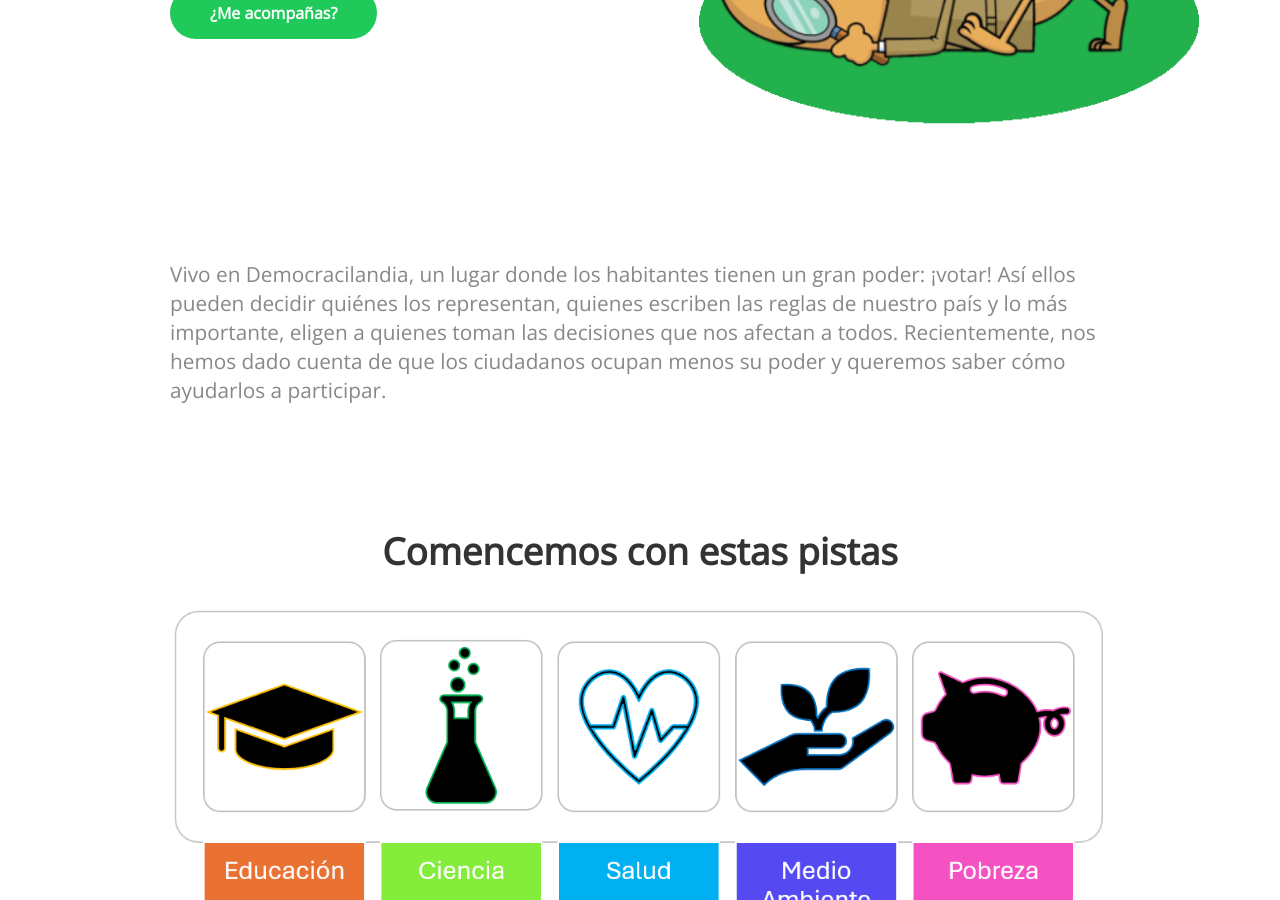
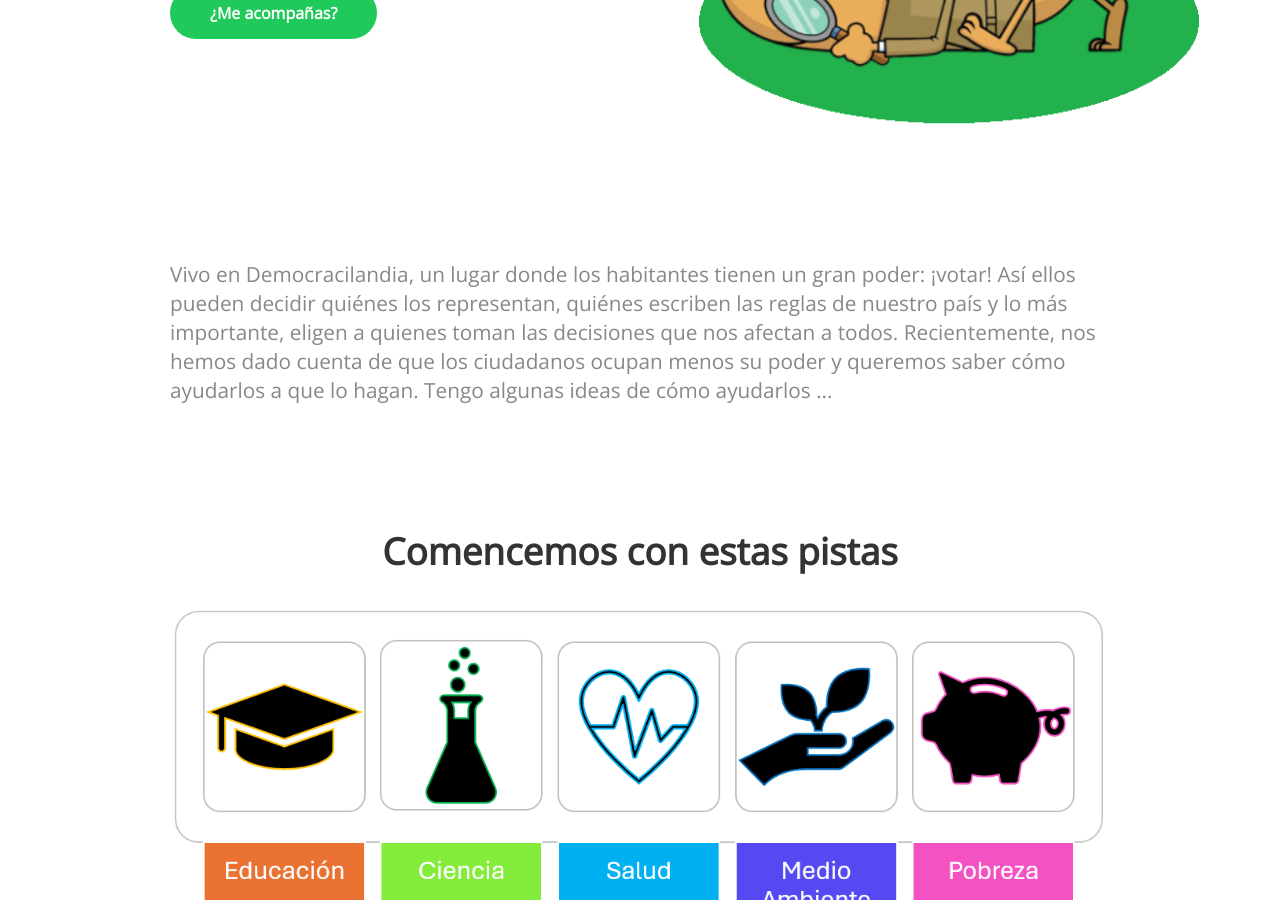
Before and after one commit to carlaAndr/democracia.github.io, a Jekyll site: the page built from index.html, in a window 1280 px wide and 900 px high, scrolled down 404 px. Built offline with Jekyll 4.4.1, drawn with Linux system fonts in a browser that asks for light colours; nearby versions of some CDN libraries; some of the changed text lies outside the part shown.

Commit message:
Update index.html

```diff
--- a/index.html
+++ b/index.html
@@ -26,11 +26,11 @@
 			<h2 class="editable">    </h2>
 
 			<p class="editable"> Vivo en Democracilandia, un lugar donde los habitantes tienen un gran poder: ¡votar!
-					Así ellos pueden decidir quiénes los representan, quienes escriben las reglas de nuestro país y lo más importante,
+					Así ellos pueden decidir quiénes los representan, quiénes escriben las reglas de nuestro país y lo más importante,
 					eligen a quienes toman las decisiones que nos afectan a todos.
-					Recientemente, nos hemos dado cuenta de que los ciudadanos ocupan menos su poder y queremos saber cómo ayudarlos a participar.
+					Recientemente, nos hemos dado cuenta de que los ciudadanos ocupan menos su poder y queremos saber cómo ayudarlos a que lo hagan.
 
-
+					Tengo algunas ideas de cómo ayudarlos ...
 			</p>
 		</div>
 
@@ -39,9 +39,10 @@
 <div class="container">
 	<h2 class="editable" style="text-align: center;">Comencemos con estas pistas</h2>
 
-	<img src="{{ site.baseurl }}/images/Pistas.png" alt="Sheep">
-	<p>
+	<img src="{{ site.baseurl }}/images/Pistas.png" alt="Pistas">
+	<p> <center>
 		¿Será que tienen una relación cantidad de personas que votan?
+	</center>
 	</p>
 
 </div>
@@ -67,18 +68,19 @@
 <div class="container">
 	<div class="columns">
 		<div>
-			<img src="{{ site.baseurl }}/images/sheep2.jpg" alt="Sheep">
+			<h2 class="editable">Ciencia</h2>
+
+			<p class="editable"> Ahora observemos la inversión en ciencia y tecnología</p>
+
 		</div>
 		<div>
-			<h2 class="editable">Ciencia</h2>
-
-			<p class="editable">Leave no sheep behind. Our mission to give sheep the right to vote and have them represented in parliament. For too long sheep have been exploited for their warm wool and delicious meat. It's time to put our hooves down and baa for what's right. Give sheep the vote!</p>
+			<img src="{{ site.baseurl }}/images/graficaCiencia.png" alt="Sheep">
 		</div>
 	</div>
 </div><div class="container">
 	<div class="columns">
 		<div>
-			<img src="{{ site.baseurl }}/images/sheep2.jpg" alt="Sheep">
+			<img src="{{ site.baseurl }}/images/graficaEsperanza.png" alt="Sheep">
 		</div>
 		<div>
 			<h2 class="editable">Salud</h2>
@@ -89,24 +91,25 @@
 </div><div class="container">
 	<div class="columns">
 		<div>
-			<img src="{{ site.baseurl }}/images/sheep2.jpg" alt="Sheep">
+			<h2 class="editable">Medio Ambiente</h2>
+
+			<p class="editable">   </p>
+
 		</div>
 		<div>
-			<h2 class="editable">Medio Ambiente</h2>
-
-			<p class="editable">Leave no sheep behind. Our mission to give sheep the right to vote and have them represented in parliament. For too long sheep have been exploited for their warm wool and delicious meat. It's time to put our hooves down and baa for what's right. Give sheep the vote!</p>
+			<img src="{{ site.baseurl }}/images/graficaMA.png.jpg" alt="Sheep">
 		</div>
 	</div>
 </div>
 <div class="container">
 	<div class="columns">
 		<div>
-			<img src="{{ site.baseurl }}/images/sheep2.jpg" alt="Sheep">
+			<img src="{{ site.baseurl }}/images/gradicaPobreza.png" alt="Sheep">
 		</div>
 		<div>
 			<h2 class="editable">Pobreza</h2>
 
-			<p class="editable">Leave no sheep behind. Our mission to give sheep the right to vote and have them represented in parliament. For too long sheep have been exploited for their warm wool and delicious meat. It's time to put our hooves down and baa for what's right. Give sheep the vote!</p>
+			<p class="editable">Aunque es algo que pasa, después de 2005, no es posible afirmarlo</p>
 		</div>
 	</div>
 </div>
```
